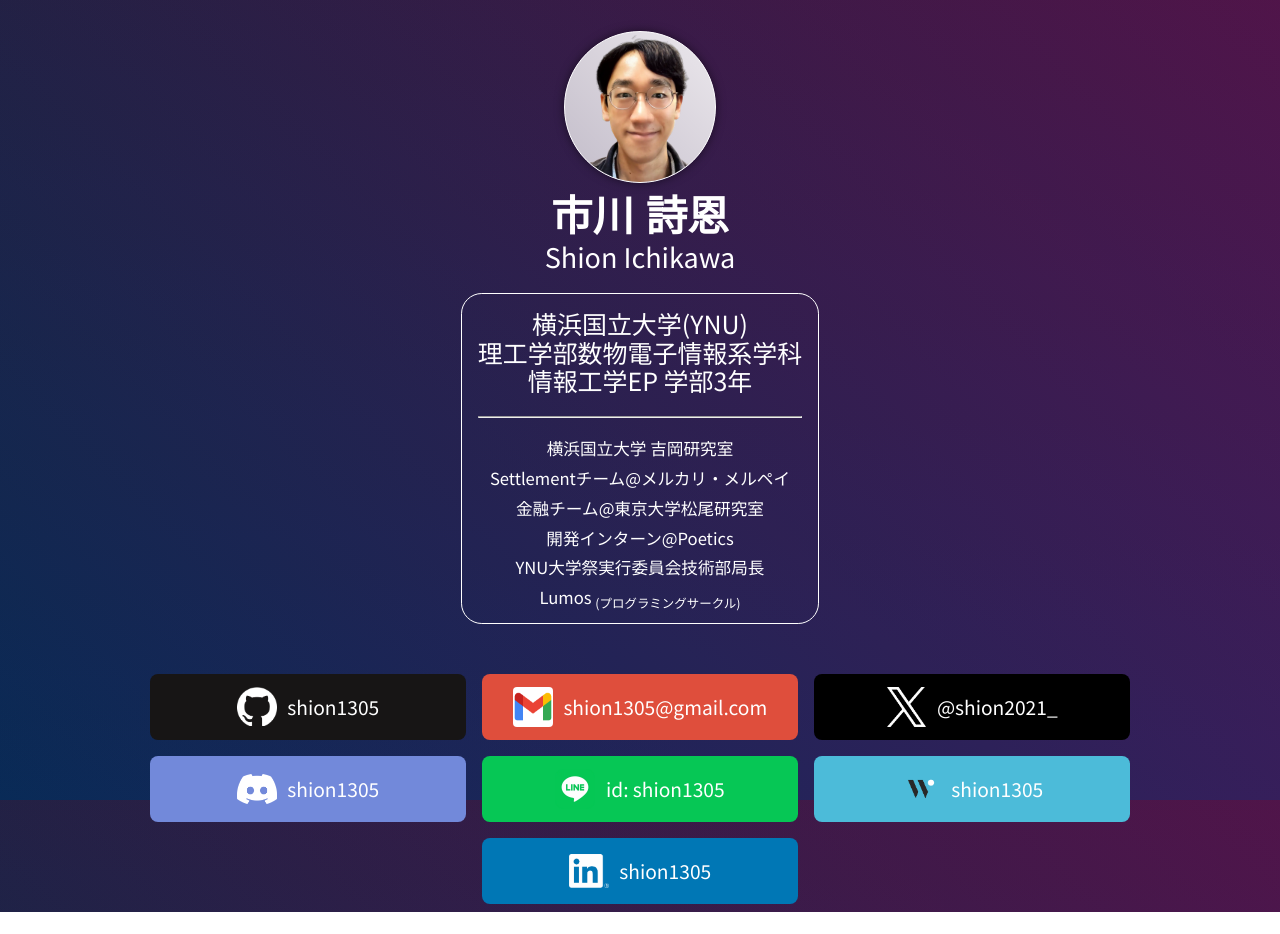
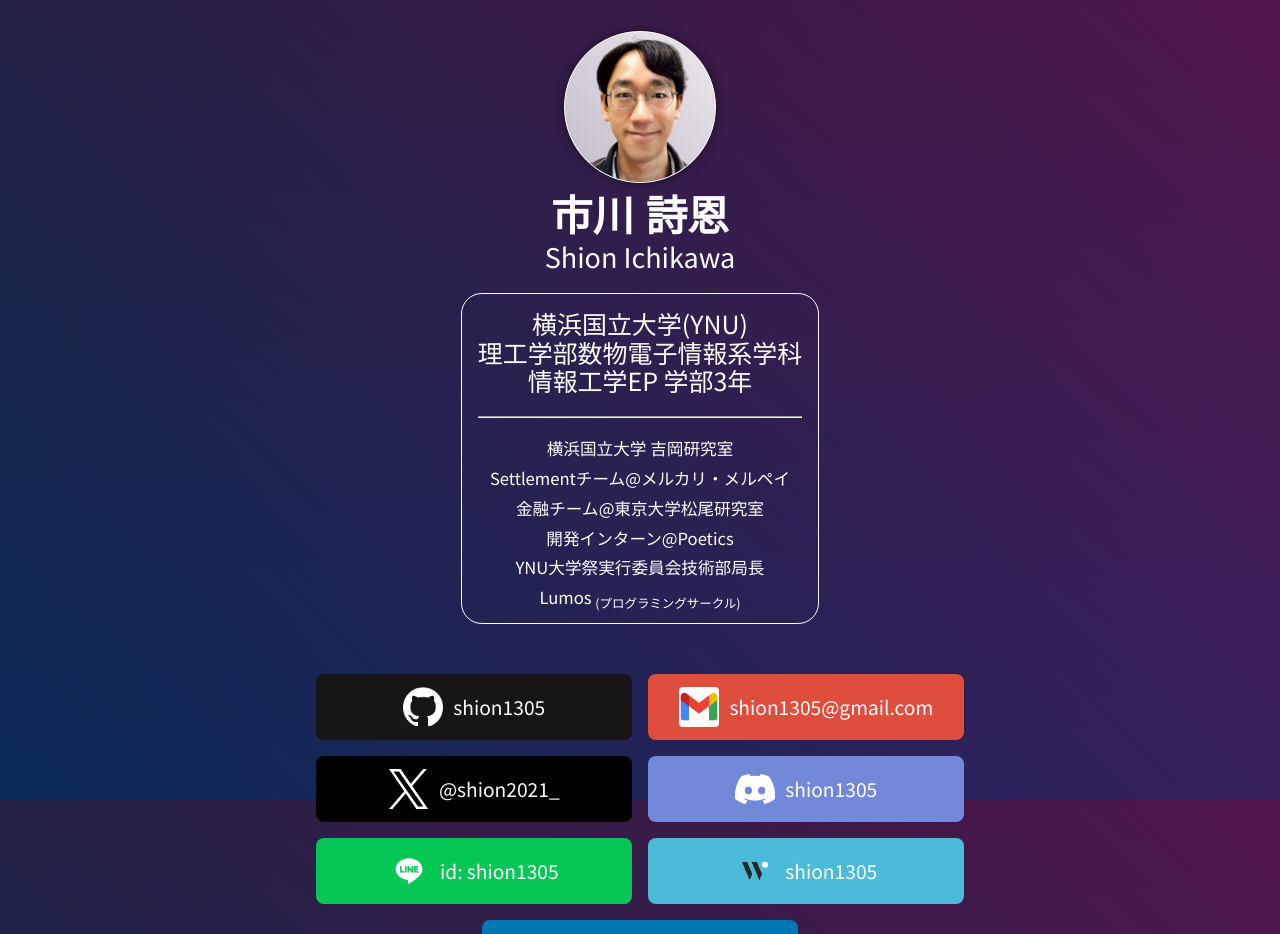
Before and after one commit to Shion1305/shion-project-business-card-frontend, a Nuxt app: page /i/1 in a window 1280 px wide. Shown: the top 934 px of the page. Before the commit the page ends 912 px from the top, so only its background shows below. Built offline with nearby package versions, Linux system fonts and the light colour scheme; a web font is replaced by a local one.

Commit message:
💄 (component/SNSItem) sns areaの横幅設定

```diff
--- a/pages/i/[id]/index.vue
+++ b/pages/i/[id]/index.vue
@@ -25,6 +25,8 @@
   display: flex;
   flex-wrap: wrap;
   justify-content: center;
+  max-width: 50rem;
+  margin: 0 auto;
 }
 
 .sns-item {
--- a/pages/index.vue
+++ b/pages/index.vue
@@ -25,6 +25,8 @@
   display: flex;
   flex-wrap: wrap;
   justify-content: center;
+  max-width: 50rem;
+  margin: 0 auto;
 }
 
 .sns-item {
```
